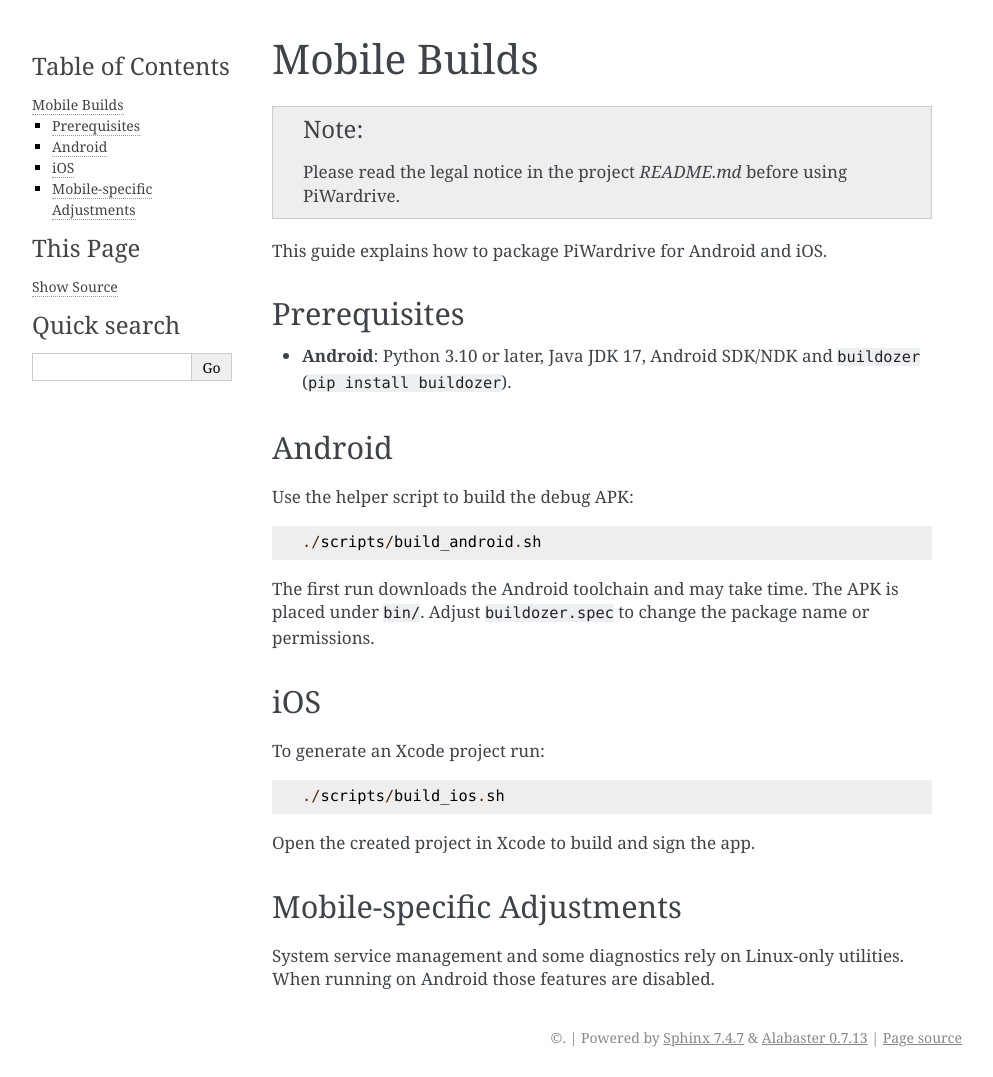
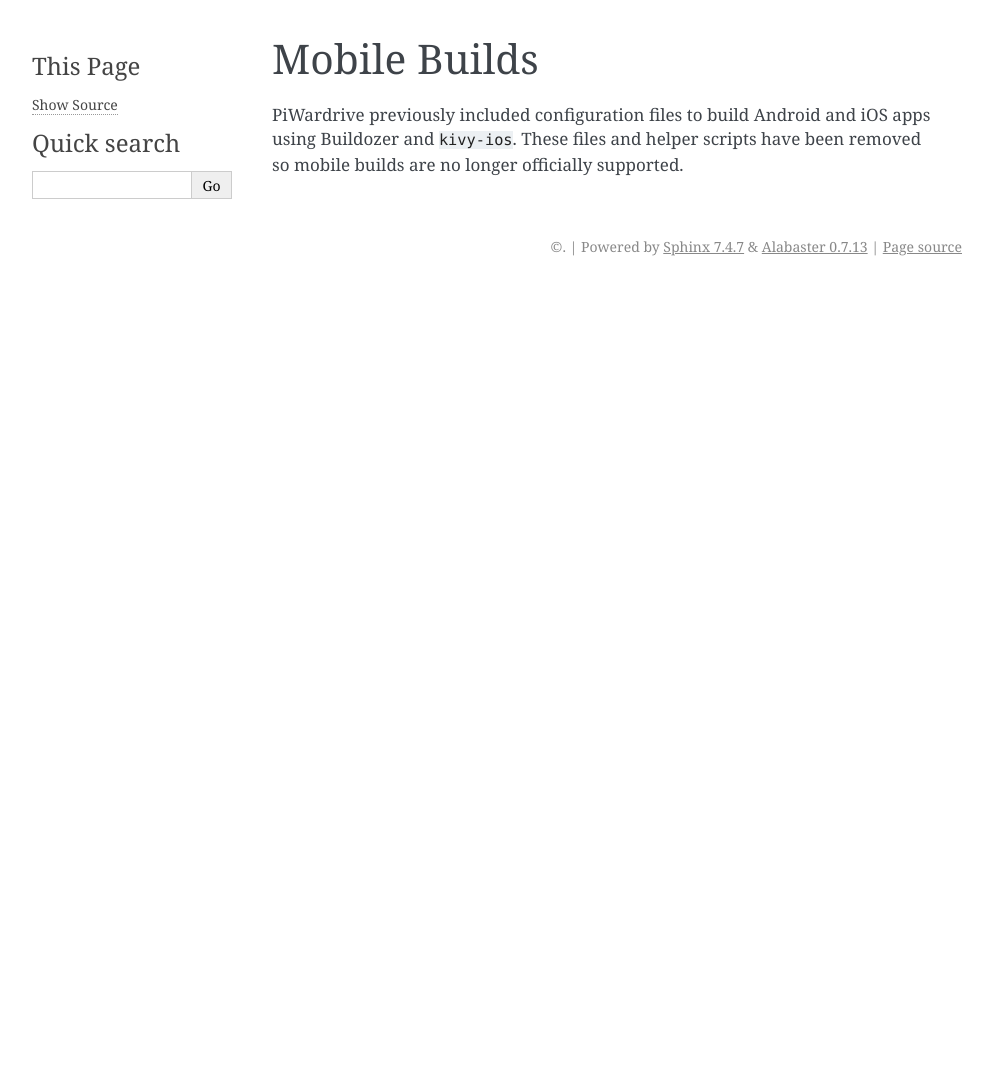
Before and after one commit to Trashytalk/piwardrive, a Sphinx documentation site: the page built from docs/mobile_build.rst, in a window 1280 px wide. Shown: the whole page, without its empty margins (148-1141 px from the left). Built offline with Sphinx 7.4.7, drawn with Linux system fonts in a browser that asks for light colours; after the commit the page ends 900 px from its top, so only the background shows below that.

Commit message:
Drop Buildozer mobile build files

```diff
--- a/docs/mobile_build.rst
+++ b/docs/mobile_build.rst
@@ -1,39 +1,7 @@
 Mobile Builds
 =============
-.. note::
-   Please read the legal notice in the project `README.md` before using PiWardrive.
 
-
-This guide explains how to package PiWardrive for Android and iOS.
-
-Prerequisites
--------------
-
-* **Android**: Python 3.10 or later, Java JDK 17, Android SDK/NDK and
-  ``buildozer`` (``pip install buildozer``).
-
-Android
--------
-
-Use the helper script to build the debug APK::
-
-    ./scripts/build_android.sh
-
-The first run downloads the Android toolchain and may take time. The
-APK is placed under ``bin/``. Adjust ``buildozer.spec`` to change the
-package name or permissions.
-
-iOS
----
-
-To generate an Xcode project run::
-
-    ./scripts/build_ios.sh
-
-Open the created project in Xcode to build and sign the app.
-
-Mobile-specific Adjustments
----------------------------
-
-System service management and some diagnostics rely on Linux-only
-utilities. When running on Android those features are disabled.
+PiWardrive previously included configuration files to build Android and
+iOS apps using Buildozer and ``kivy-ios``. These files and helper
+scripts have been removed so mobile builds are no longer officially
+supported.
```
Also changed, not shown: README.md (+3 -6 lines), REFERENCE.md (+1 -1 lines), 3 other files.
